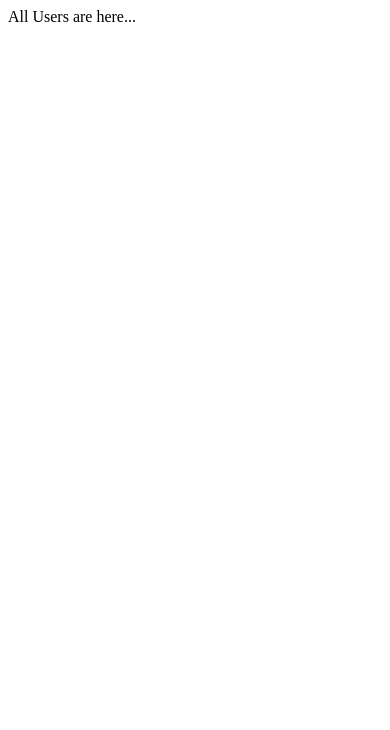
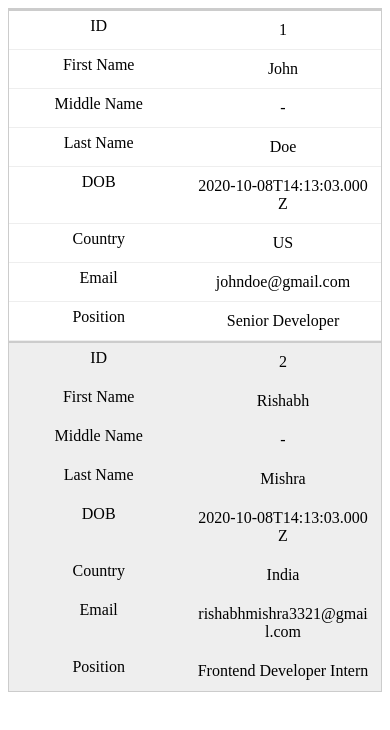
Before and after one commit to Rishabh3321/onJuno-Assignment, a React (Create React App) app in the folder app/: page / in a window 390 px wide. Shown: the top 730 px of the page. Built offline with nearby package versions, Linux system fonts and the light colour scheme.

Commit message:
listUsers Component now rendering users in table form and it is responsive too.

```diff
--- a/app/src/components/listUsers/index.jsx
+++ b/app/src/components/listUsers/index.jsx
@@ -1,10 +1,54 @@
 import React, { useContext } from "react";
 import { userContext } from "../../hooks/users";
+import "./style.css";
 
 const ListUsers = () => {
   const { users } = useContext(userContext);
-  console.log(users);
-  return <div>All Users are here... </div>;
+
+  const renderTableHeader = () => {
+    let header = Object.keys(users[0]);
+    return header.map((key, index) => {
+      return <th key={index}>{key.toUpperCase()}</th>;
+    });
+  };
+
+  const renderTableData = () => {
+    return users.map((user, index) => {
+      const {
+        id,
+        firstName,
+        middleName,
+        lastName,
+        dob,
+        country,
+        email,
+        position,
+      } = user; //destructuring
+      return (
+        <tr key={id}>
+          <td>{index + 1}</td>
+          <td>{firstName || " - "}</td>
+          <td>{middleName || " - "}</td>
+          <td>{lastName || " - "}</td>
+          <td>{dob.toISOString() || " - "}</td>
+          <td>{country || " - "}</td>
+          <td>{email || " - "}</td>
+          <td>{position || " - "}</td>
+        </tr>
+      );
+    });
+  };
+
+  return (
+    <div>
+      <table className="users">
+        <tbody>
+          <tr>{renderTableHeader()}</tr>
+          {renderTableData()}
+        </tbody>
+      </table>
+    </div>
+  );
 };
 
 export default ListUsers;
--- /dev/null
+++ b/app/src/components/listUsers/style.css
@@ -0,0 +1,98 @@
+td,
+th {
+  text-align: center;
+  padding: 10px;
+}
+
+table {
+  width: 100%;
+  border-collapse: collapse;
+}
+/* Zebra striping */
+tr:nth-of-type(odd) {
+  background: #eee;
+}
+th {
+  background: #333;
+  color: white;
+  font-weight: bold;
+}
+
+.users {
+  display: flex;
+  justify-content: center;
+  word-break: break-all;
+}
+
+@media only screen and (max-width: 760px),
+  (min-device-width: 768px) and (max-device-width: 1024px) {
+  table,
+  thead,
+  tbody,
+  th,
+  td,
+  tr {
+    display: block;
+  }
+  .users {
+    display: block;
+  }
+  th {
+    display: none;
+  }
+  thead tr {
+    position: absolute;
+    top: -9999px;
+    left: -9999px;
+  }
+
+  tr {
+    border: 1px solid #ccc;
+  }
+
+  td {
+    /* Behave  like a "row" */
+    border: none;
+    border-bottom: 1px solid #eee;
+    position: relative;
+    padding-left: 50%;
+  }
+
+  td:before {
+    /* Now like a table header */
+    position: absolute;
+    /* Top/left values mimic padding */
+    top: 6px;
+    left: 6px;
+    width: 45%;
+    padding-right: 10px;
+    white-space: nowrap;
+  }
+
+  /*Label the data*/
+
+  td:nth-of-type(1):before {
+    content: "ID";
+  }
+  td:nth-of-type(2):before {
+    content: "First Name";
+  }
+  td:nth-of-type(3):before {
+    content: "Middle Name";
+  }
+  td:nth-of-type(4):before {
+    content: "Last Name";
+  }
+  td:nth-of-type(5):before {
+    content: "DOB";
+  }
+  td:nth-of-type(6):before {
+    content: "Country";
+  }
+  td:nth-of-type(7):before {
+    content: "Email";
+  }
+  td:nth-of-type(8):before {
+    content: "Position";
+  }
+}
```
Also changed, not shown: app/src/hooks/users.jsx (+8 -8 lines).
